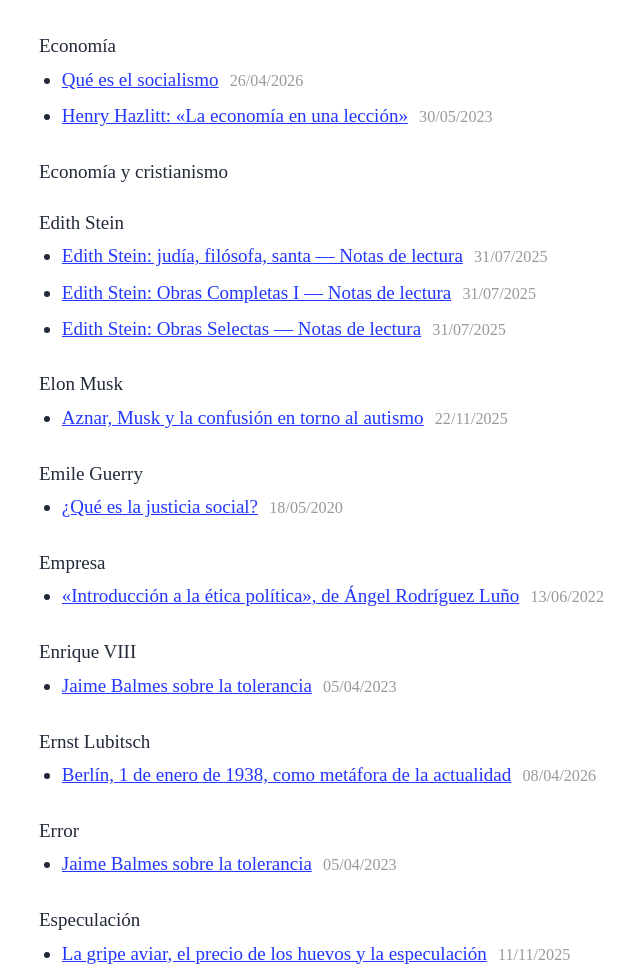
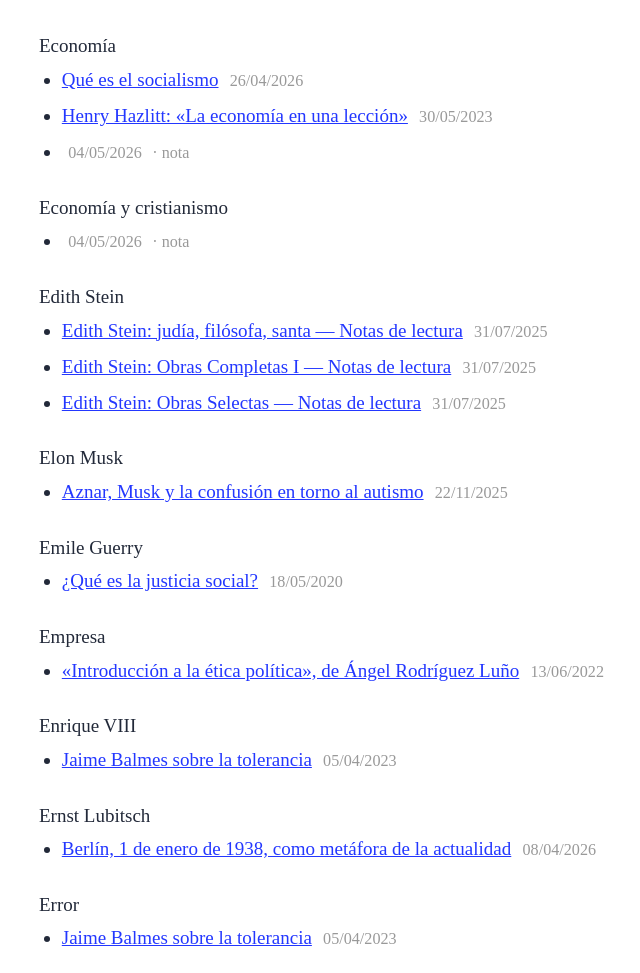
Before and after one commit to lotrives/lotrives-astro-prueba, an Astro site: page /etiquetas in a window 1280 px wide. Shown: the part 7950-8923 px from the top of the page, without its empty margins (301-941 px from the left). Built offline with nearby package versions, Linux system fonts and the light colour scheme; Astro itself is replaced by a stand-in of ours.

Commit message:
Incluye notas en la página de etiquetas

```diff
--- a/src/pages/etiquetas.astro
+++ b/src/pages/etiquetas.astro
@@ -116,6 +116,15 @@ const letrasConTags = LETRAS.filter((l) => tagsPorLetra.has(l));
 														</span>
 													</li>
 												))}
+									{tag.notes.map((note) => (
+									<li>
+									<a href={noteUrl(note)}>{note.data.title}</a>
+									<span class="post-fecha">
+									{new Date(note.data.pubDate).toLocaleDateString('es-ES', { day: '2-digit', month: '2-digit', year: 'numeric' })}
+									</span>
+									<span class="post-fecha"> · nota</span>
+									</li>
+									))}
 											</ul>
 										</div>
 									))}
```
